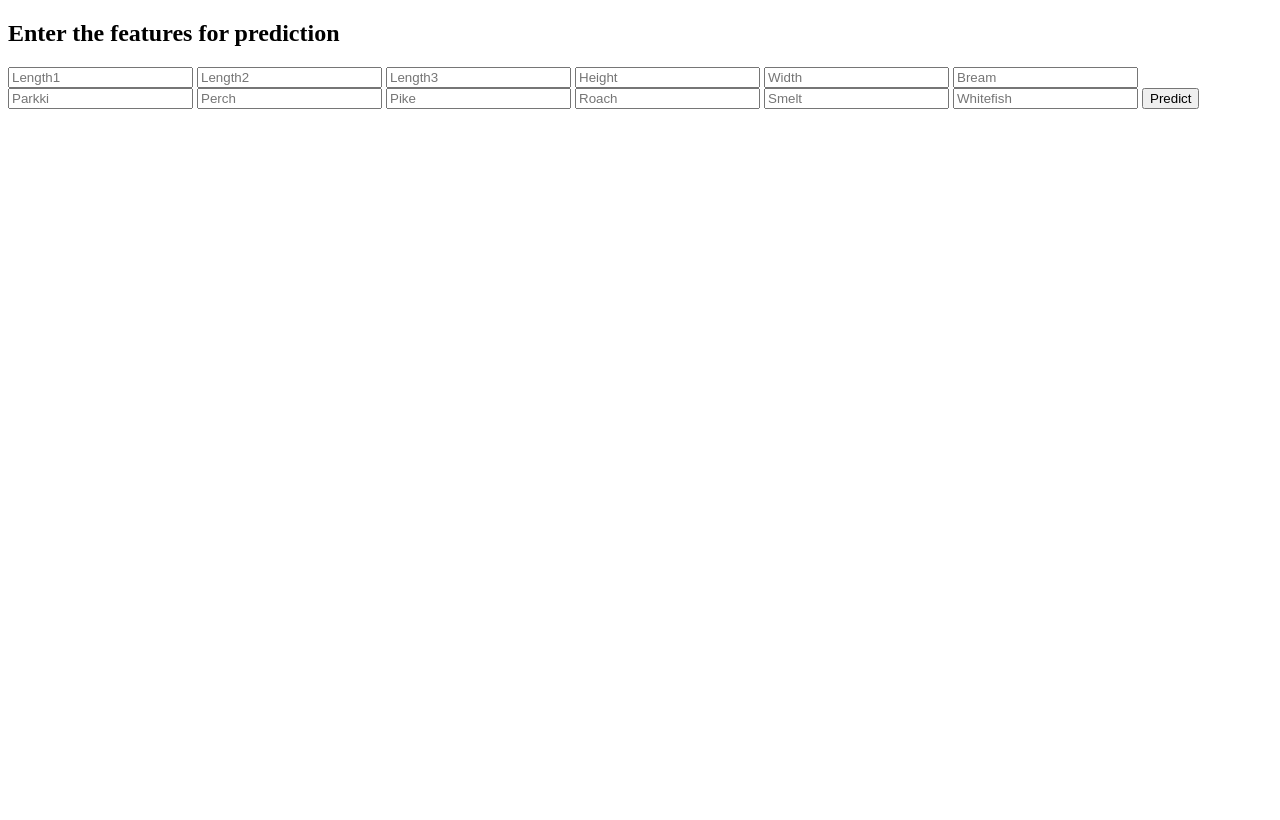
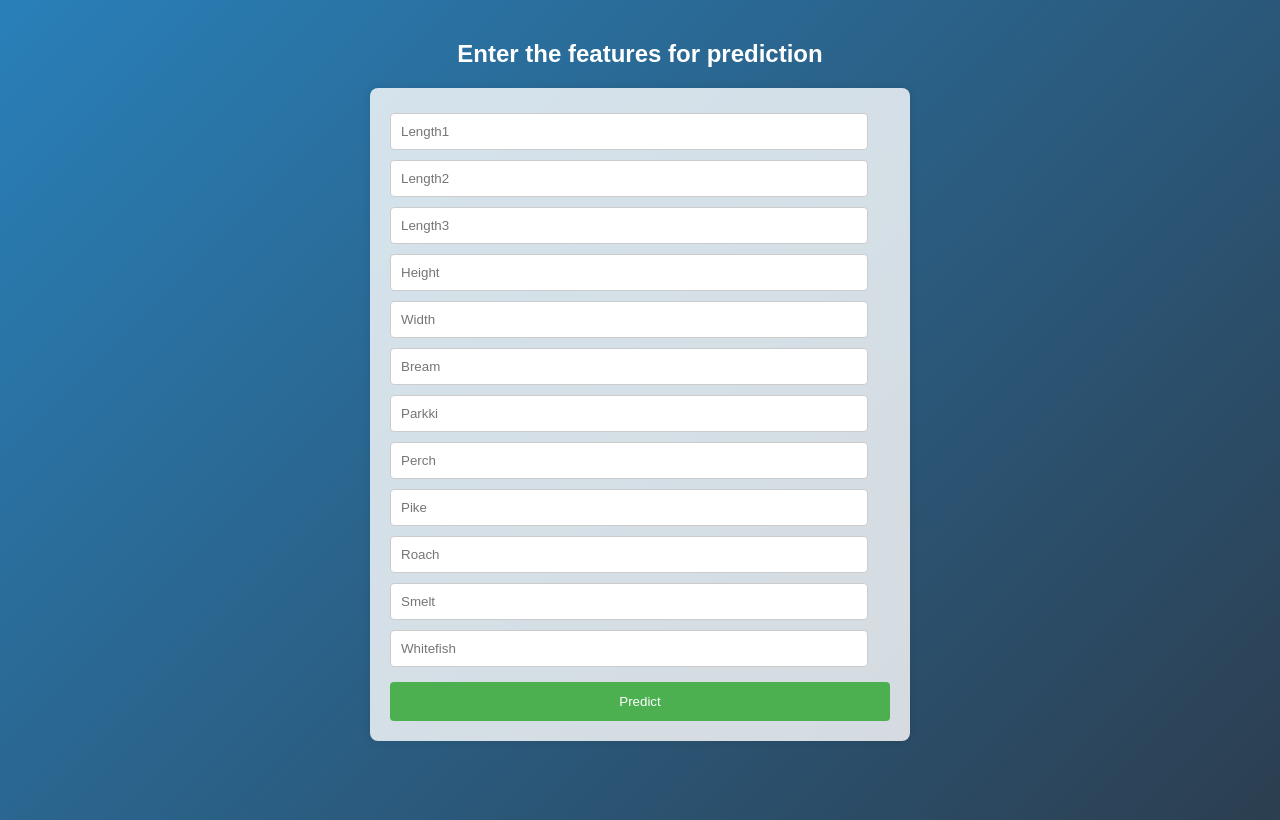
Before and after one commit to oneeyed-yggdrasil/Lab4_AI_Enterprise, a Flask app: page / in a window 1280 px wide. Before the commit the page ends 109 px from the top, so only its background shows below. Run offline with Flask 3, Linux system fonts and the light colour scheme; parts of the project's set-up code (start-up, migrations or seed data) failed here and were passed over.

Commit message:
🎨 Improved the Page

```diff
--- a/templates/index.html
+++ b/templates/index.html
@@ -2,6 +2,59 @@
 <html>
 <head>
     <title>Prediction</title>
+    <style>
+        body {
+            font-family: Arial, sans-serif;
+            margin: 0;
+            padding: 0;
+            background: linear-gradient(135deg, #2980b9, #2c3e50);
+            background-size: cover;
+            background-repeat: no-repeat;
+            min-height: 100vh;
+            display: flex;
+            flex-direction: column;
+            justify-content: flex-start;
+            align-items: center;
+            padding-top: 20px; /* Added padding for spacing at the top */
+        }
+        h2 {
+            color: #fff;
+            text-align: center;
+        }
+        form {
+            background-color: rgba(255, 255, 255, 0.8);
+            max-width: 500px;
+            padding: 20px;
+            border-radius: 8px;
+            box-shadow: 0 0 10px rgba(0, 0, 0, 0.1);
+        }
+        input[type="text"] {
+            width: calc(100% - 22px);
+            padding: 10px;
+            margin: 5px 0;
+            border: 1px solid #ccc;
+            border-radius: 4px;
+            box-sizing: border-box;
+        }
+        button[type="submit"] {
+            background-color: #4CAF50;
+            color: white;
+            padding: 12px 20px;
+            border: none;
+            border-radius: 4px;
+            cursor: pointer;
+            width: 100%;
+            margin-top: 10px;
+        }
+        button[type="submit"]:hover {
+            background-color: #45a049;
+        }
+        h3 {
+            color: #4CAF50;
+            margin-top: 20px;
+            text-align: center;
+        }
+    </style>
 </head>
 <body>
     <h2>Enter the features for prediction</h2>
```
